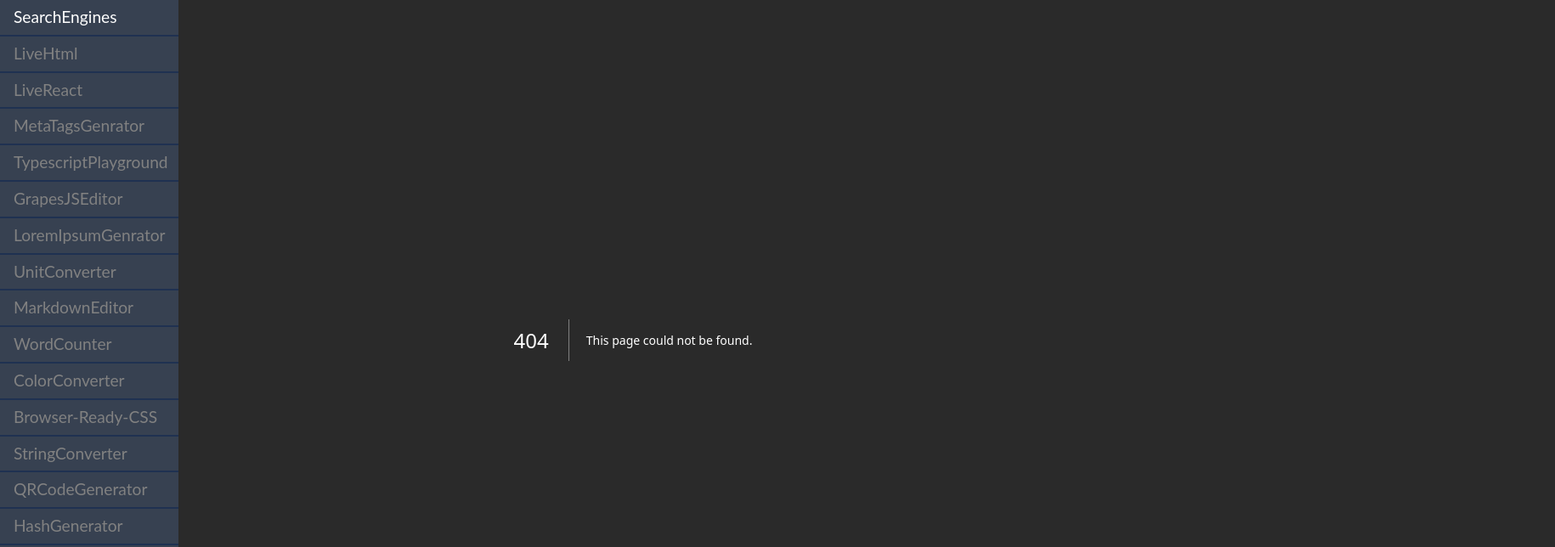
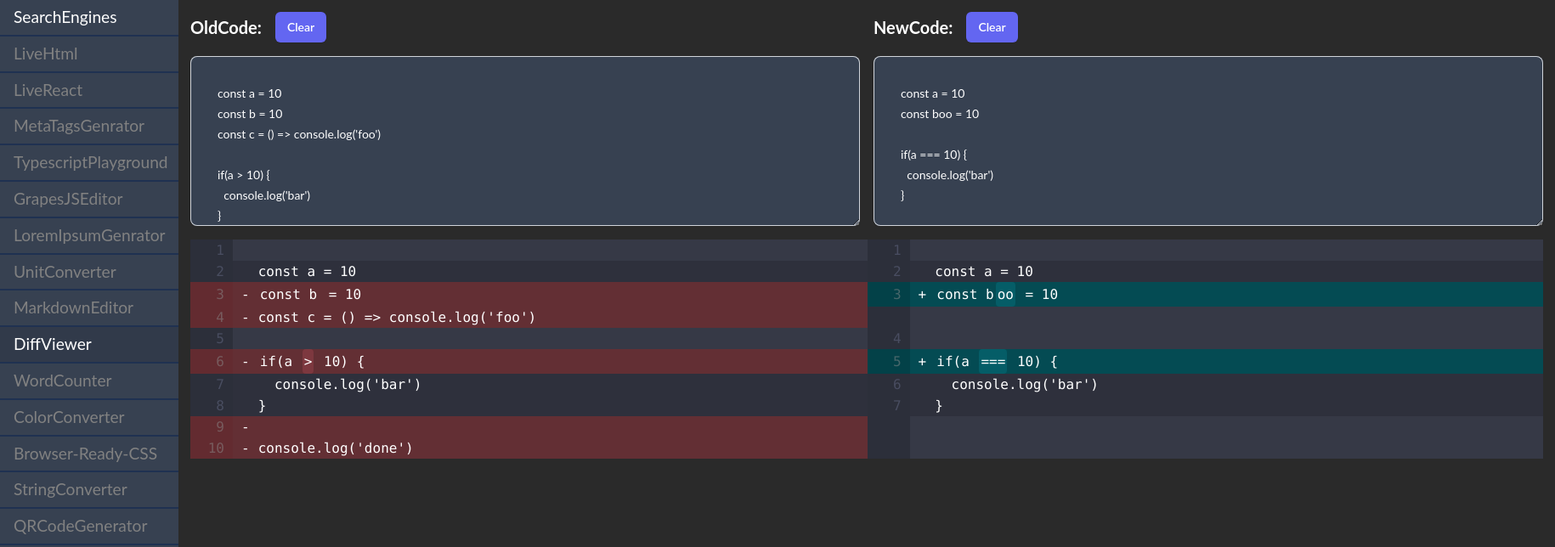
Before and after one commit to sabeerbikba/dev.tools, a React (Vite) app: page /diff-viewer in a window 1280 px wide. Shown: the top 644 px of the page at 85% size, 1830 px wide, since content can reach past the window. Built offline with nearby package versions, Linux system fonts and the light colour scheme.

Commit message:
Added tool for comparing code diffrences

```diff
--- a/package.json
+++ b/package.json
@@ -39,6 +39,7 @@
 		"react": "^18.3.1",
 		"react-accessible-accordion": "^5.0.0",
 		"react-color": "^2.19.3",
+		"react-diff-viewer-continued": "^3.4.0",
 		"react-dom": "^18.3.1",
 		"react-live": "^4.1.6",
 		"react-markdown": "^9.0.1",
--- a/src/App.jsx
+++ b/src/App.jsx
@@ -17,6 +17,7 @@ const GrapesJSEditor = lazy(() => import("./pages/GrapesJSEditor.jsx"));
 const LoremIpsumGenerator = lazy(() => import("./pages/LoremIpsumGenrator.jsx"));
 import UnitConverter from "./pages/UnitConverter.jsx";
 const MarkdownEditor = lazy(() => import("./pages/MarkdownEditor.jsx"));
+const DiffViewer = lazy(() => import("./pages/DiffViewer.jsx"));
 import CharacterAndWordCounter from "./pages/CharacterAndWordCounter.jsx";
 const ColorConverter = lazy(() => import('./pages/ColorConverter.jsx'));
 const AutoprefixerTool = lazy(() => import("./pages/AutoPrefixer.jsx"));
@@ -37,6 +38,7 @@ const routes = [
    { path: "LoremIpsumGenrator", element: <LoremIpsumGenerator />, isLazy: true },
    { path: "UnitConverter", element: <UnitConverter /> },
    { path: "MarkdownEditor", element: <MarkdownEditor />, isLazy: true },
+   { path: "diff-viewer", element: <DiffViewer />, isLazy: true },
    { path: "CharacterAndWordCounter", element: <CharacterAndWordCounter /> },
    { path: "ColorConverter", element: <ColorConverter />, isLazy: true },
    { path: "Browser-Ready-CSS", element: <AutoprefixerTool />, isLazy: true },
--- a/src/Layout.jsx
+++ b/src/Layout.jsx
@@ -10,6 +10,7 @@ const links = [
    { to: "/LoremIpsumGenrator", text: "LoremIpsumGenrator" },
    { to: "/UnitConverter", text: "UnitConverter" },
    { to: "/MarkdownEditor", text: "MarkdownEditor" },
+   { to: "/diff-viewer", text: "DiffViewer" },
    { to: "/CharacterAndWordCounter", text: "WordCounter" },
    { to: "/ColorConverter", text: "ColorConverter" },
    { to: "/Browser-Ready-CSS", text: "Browser-Ready-CSS" },
--- a/src/common/TextArea.jsx
+++ b/src/common/TextArea.jsx
@@ -1,7 +1,12 @@
 import { useState } from "react";
 import PropTypes from 'prop-types';
 
-export default function TextArea({ initialInput = "", onInputChange, title = "Input:" }) {
+export default function TextArea({
+   initialInput = "",
+   onInputChange,
+   title = "Input:",
+   inputStyles = {}
+}) {
    const [input, setInput] = useState(initialInput);
 
    const handleInputChange = (e) => {
@@ -29,7 +34,7 @@ export default function TextArea({ initialInput = "", onInputChange, title = "In
          </div>
          <textarea
             className="px-8 py-2 block w-full rounded-lg border-0 bg-gray-700 text-white shadow-sm ring-1 ring-inset ring-gray-300 focus:ring-2 focus:ring-inset focus:ring-indigo-600 sm:text-sm sm:leading-6"
-            style={{ height: "calc(100% - 44px)" }}
+            style={{ height: "calc(100% - 44px)", ...inputStyles }}
             value={input}
             onChange={handleInputChange}
          />
@@ -40,4 +45,5 @@ TextArea.propTypes = {
    initialInput: PropTypes.string,
    onInputChange: PropTypes.func.isRequired,
    title: PropTypes.string,
+   inputStyles: PropTypes.object,
 };
--- /dev/null
+++ b/src/pages/DiffViewer.jsx
@@ -0,0 +1,65 @@
+import { memo } from 'react';
+import ReactDiffViewer from 'react-diff-viewer-continued';
+
+import useLocalStorageState from '../hooks/useLocalStorageState';
+import TextArea from '../common/TextArea';
+
+const initialOldCode = `
+const a = 10
+const b = 10
+const c = () => console.log('foo')
+
+if(a > 10) {
+  console.log('bar')
+}
+
+console.log('done')
+`;
+const initialNewCode = `
+const a = 10
+const boo = 10
+
+if(a === 10) {
+  console.log('bar')
+}
+`;
+
+const DiffViewer = memo(() => {
+   const [oldCode, setOldCode] = useLocalStorageState('DiffViewer:oldCode', initialOldCode);
+   const [newCode, setNewCode] = useLocalStorageState('DiffViewer:newCode', initialNewCode);
+
+   const styles = {
+      main: { minWidth: '1620px', padding: '14px', overflow: 'hidden' },
+      inputs: { height: '200px' },
+      diffOutput: { overflow: "scroll", height: '100%', width: '100%' },
+   }
+
+   return (
+      <div className="w-full h-full flex flex-col gap-4" style={styles.main}>
+         <div className="flex gap-4 h-1/2">
+            <TextArea
+               initialInput={oldCode}
+               onInputChange={(input) => setOldCode(input)}
+               title="OldCode:"
+               inputStyles={styles.inputs}
+            />
+            <TextArea
+               initialInput={newCode}
+               onInputChange={(input) => setNewCode(input)}
+               title="NewCode:"
+               inputStyles={styles.inputs}
+            />
+         </div>
+         <div style={styles.diffOutput}>
+            <ReactDiffViewer
+               oldValue={oldCode}
+               newValue={newCode}
+               splitView
+               useDarkTheme
+            />
+         </div>
+      </div>
+   );
+});
+
+export default DiffViewer;
```
Also changed, not shown: 1 other file (tests, documents, lock files or other folders).
